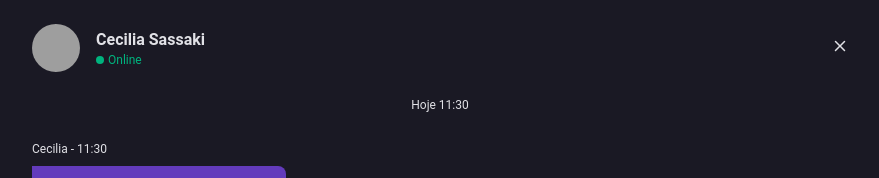
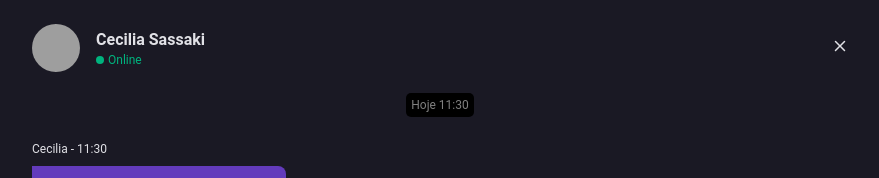
Before and after one commit to wenblack/bora-codar-04, a Next.js app: page / in a window 1280 px wide. Shown: the top 178 px of the page, without its empty margins (200-1079 px from the left). Built offline with nearby package versions, Linux system fonts and the light colour scheme; grey boxes are pictures that could not be loaded.

Commit message:
🔁 Change Header component name for User Info and create style for Last-seen field 🔁

```diff
--- a/src/components/Header/index.tsx
+++ b/src/components/UserInfo/index.tsx
@@ -3,7 +3,7 @@ interface UserProps {
     status?: "Online" | "Offline"
 }
 
-export function Header({ name, status }: UserProps) {
+export function UserInfo({ name, status }: UserProps) {
     if (status === 'Online') {
         return (
             <div id="user-info">
--- a/src/pages/index.tsx
+++ b/src/pages/index.tsx
@@ -2,7 +2,7 @@ import Head from 'next/head'
 import { useEffect } from 'react';
 import { teste } from '@/scripts';
 import { X, PaperPlaneRight } from '@phosphor-icons/react'
-import { Header } from '@/components/Header';
+import { UserInfo } from '@/components/UserInfo';
 
 export default function Home() {
   useEffect(() => {
@@ -17,17 +17,24 @@ export default function Home() {
         <meta name="viewport" content="width=device-width, initial-scale=1" />
         <link rel="icon" href="/favicon.ico" />
       </Head>
+
       <div id="app">
         <header id="top">
-          <Header name='Cecilia Sassaki' status='Online' />
+          <UserInfo name='Cecilia Sassaki' status='Online' />
           <div id="close-chat">
-            <i className="ph-x-fill">
+            <i className="ph-x-fill" title='Close Button'>
               <X weight='bold'></X>
             </i>
           </div>
         </header>
-        <div id="messages">
-          <div id="last-seen">Hoje 11:30</div>
+
+
+        <main id="messages">
+          <div id="last-seen">
+            <span>
+              Hoje 11:30
+            </span>
+          </div>
 
           <div className="messages">
             <div className="message">
@@ -50,7 +57,9 @@ export default function Home() {
               <div className="body"><strong>#boraCodar! 🚀</strong></div>
             </div>
           </div>
-        </div>
+        </main>
+
+        <footer>
           <form id="bottom">
             <input type="text" placeholder="Digite sua mensagem" />
             <button>
@@ -59,6 +68,7 @@ export default function Home() {
               </i>
             </button>
           </form>
+        </footer>
       </div>
 
     </>
--- a/src/styles/globals.css
+++ b/src/styles/globals.css
@@ -81,6 +81,12 @@ body * {
   line-height: 1.4rem;
   text-align: center;
 }
+#last-seen  span {
+  background: black;
+  padding:0.5rem;
+  border-radius:5px;
+  color: gray
+}
 
 #messages {
   overflow-y: scroll;
```
Lines whose indentation alone changed are shown as unchanged.
